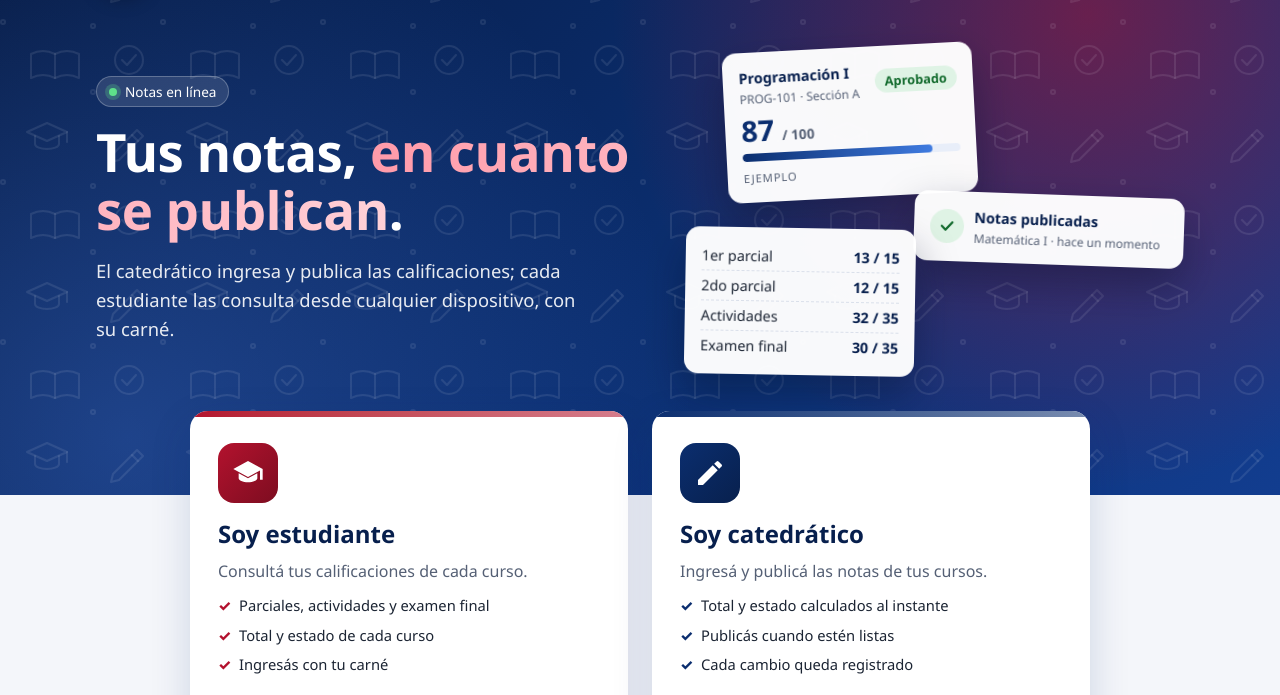
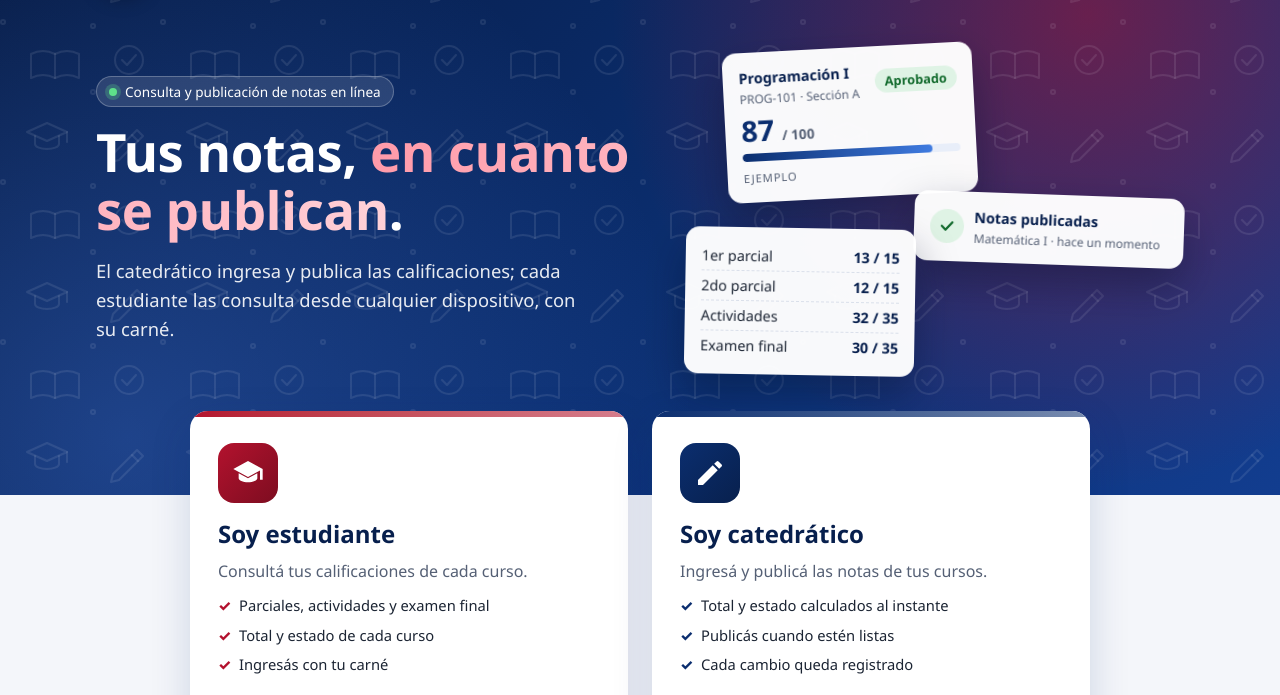
Before and after one commit to MaryG0107/Plataforma-Deploy-Notas-UMG, a website: page vistas/inicio.html in a window 1280 px wide. Shown: the part 105-800 px from the top of the page. Drawn offline with Linux system fonts and the light colour scheme; files that its build step writes are made by us from their sources; files whose address does not match are found by name.

Commit message:
Actualiza la etiqueta de la portada
Co-Authored-By: Claude Opus 5.5 <noreply@anthropic.com>

```diff
--- a/vistas/inicio.html
+++ b/vistas/inicio.html
@@ -24,7 +24,7 @@
 
     <div class="contenedor hero__contenido">
       <div>
-        <p class="hero__etiqueta">Notas en línea</p>
+        <p class="hero__etiqueta">Consulta y publicación de notas en línea</p>
         <h1>Tus notas, <em>en cuanto se publican</em>.</h1>
         <p class="hero__lema">El catedrático ingresa y publica las calificaciones; cada estudiante las consulta desde cualquier dispositivo, con su carné.</p>
       </div>
```
